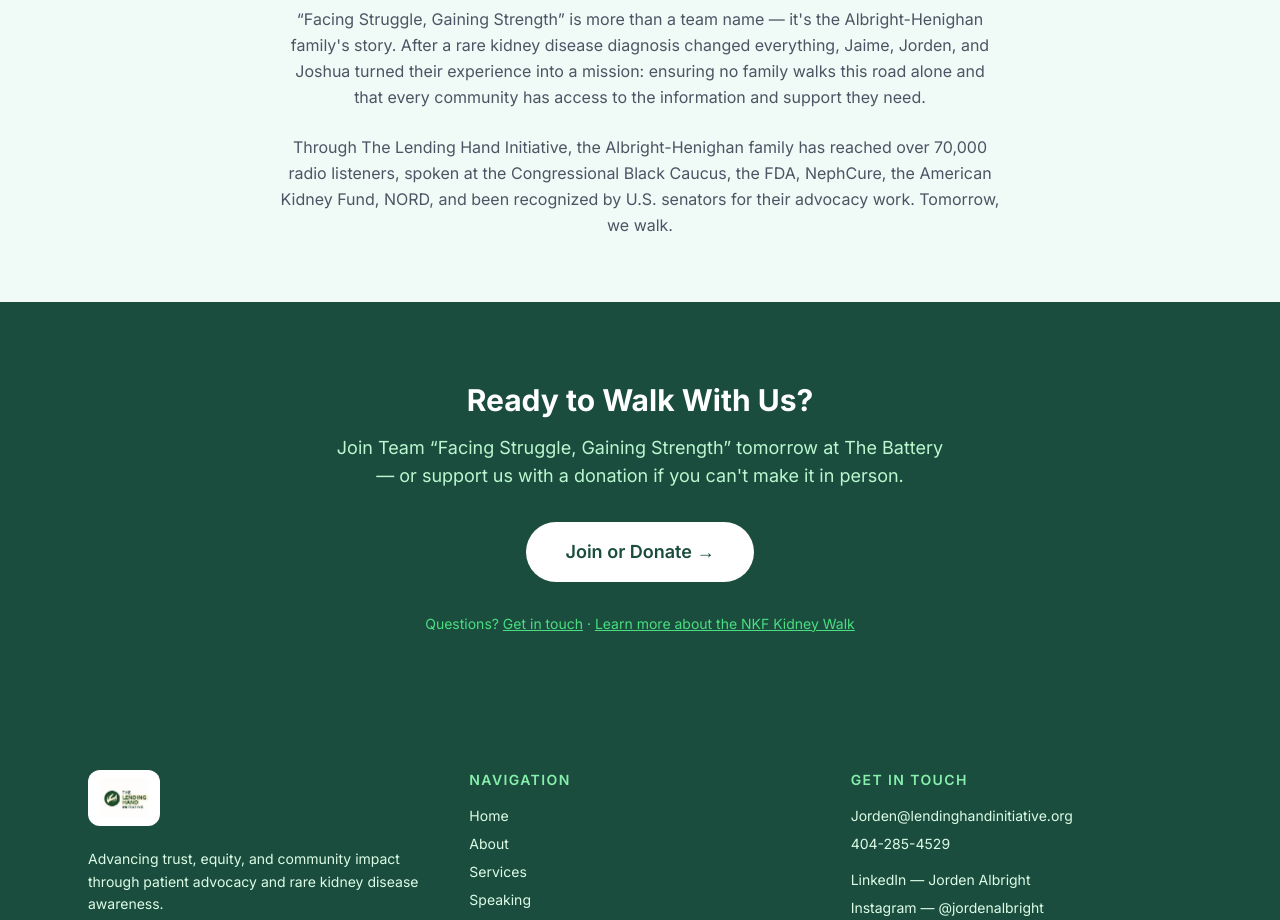
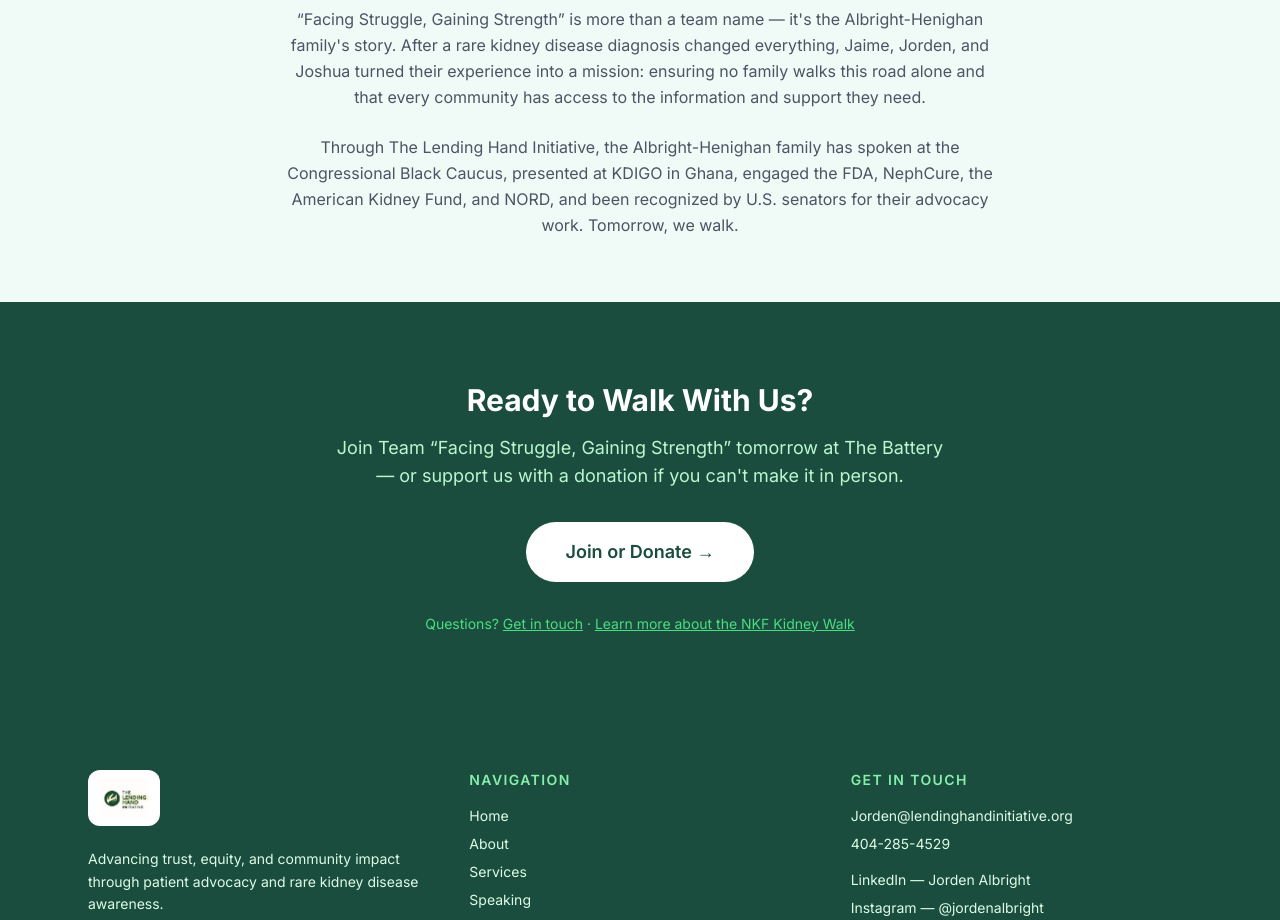
Before and after one commit to Jorden475/The-Lending-Hand-Initiative-, a Next.js app: page /kidney-walk in a window 1280 px wide. Shown: the part 1480-2400 px from the top of the page. Built offline with nearby package versions, Linux system fonts and the light colour scheme.

Commit message:
Replace radio listeners stat with KDIGO Ghana on kidney walk page
Co-Authored-By: Claude Sonnet 4.6 <noreply@anthropic.com>
Claude-Session: https://claude.ai/code/session_01BrpWYuxx7PyauXghSTjZNb

```diff
--- a/app/kidney-walk/page.js
+++ b/app/kidney-walk/page.js
@@ -114,7 +114,7 @@ export default function KidneyWalk() {
             &ldquo;Facing Struggle, Gaining Strength&rdquo; is more than a team name — it&apos;s the Albright-Henighan family&apos;s story. After a rare kidney disease diagnosis changed everything, Jaime, Jorden, and Joshua turned their experience into a mission: ensuring no family walks this road alone and that every community has access to the information and support they need.
           </p>
           <p className="text-gray-600 leading-relaxed">
-            Through The Lending Hand Initiative, the Albright-Henighan family has reached over 70,000 radio listeners, spoken at the Congressional Black Caucus, the FDA, NephCure, the American Kidney Fund, NORD, and been recognized by U.S. senators for their advocacy work. Tomorrow, we walk.
+            Through The Lending Hand Initiative, the Albright-Henighan family has spoken at the Congressional Black Caucus, presented at KDIGO in Ghana, engaged the FDA, NephCure, the American Kidney Fund, and NORD, and been recognized by U.S. senators for their advocacy work. Tomorrow, we walk.
           </p>
         </div>
       </section>
```
